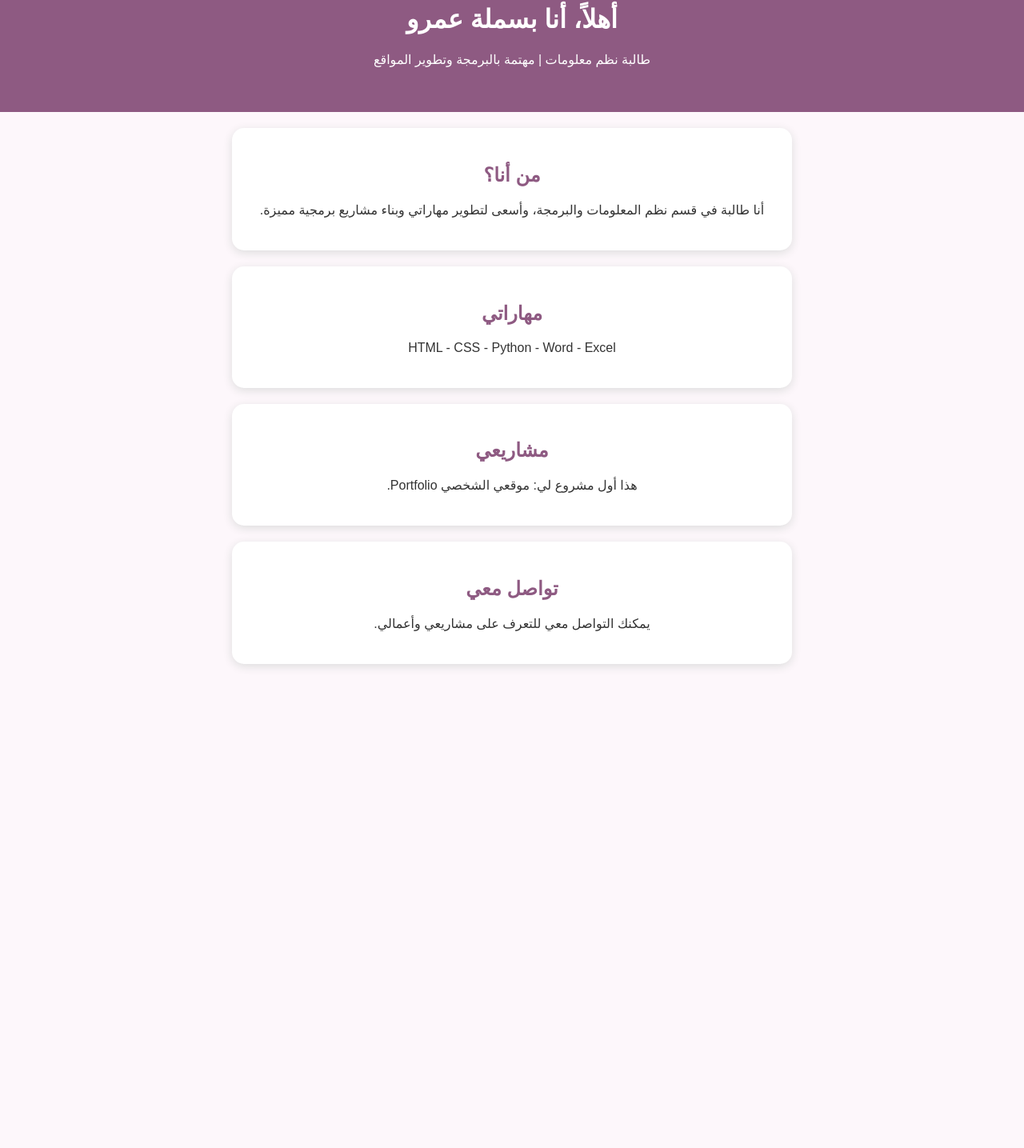
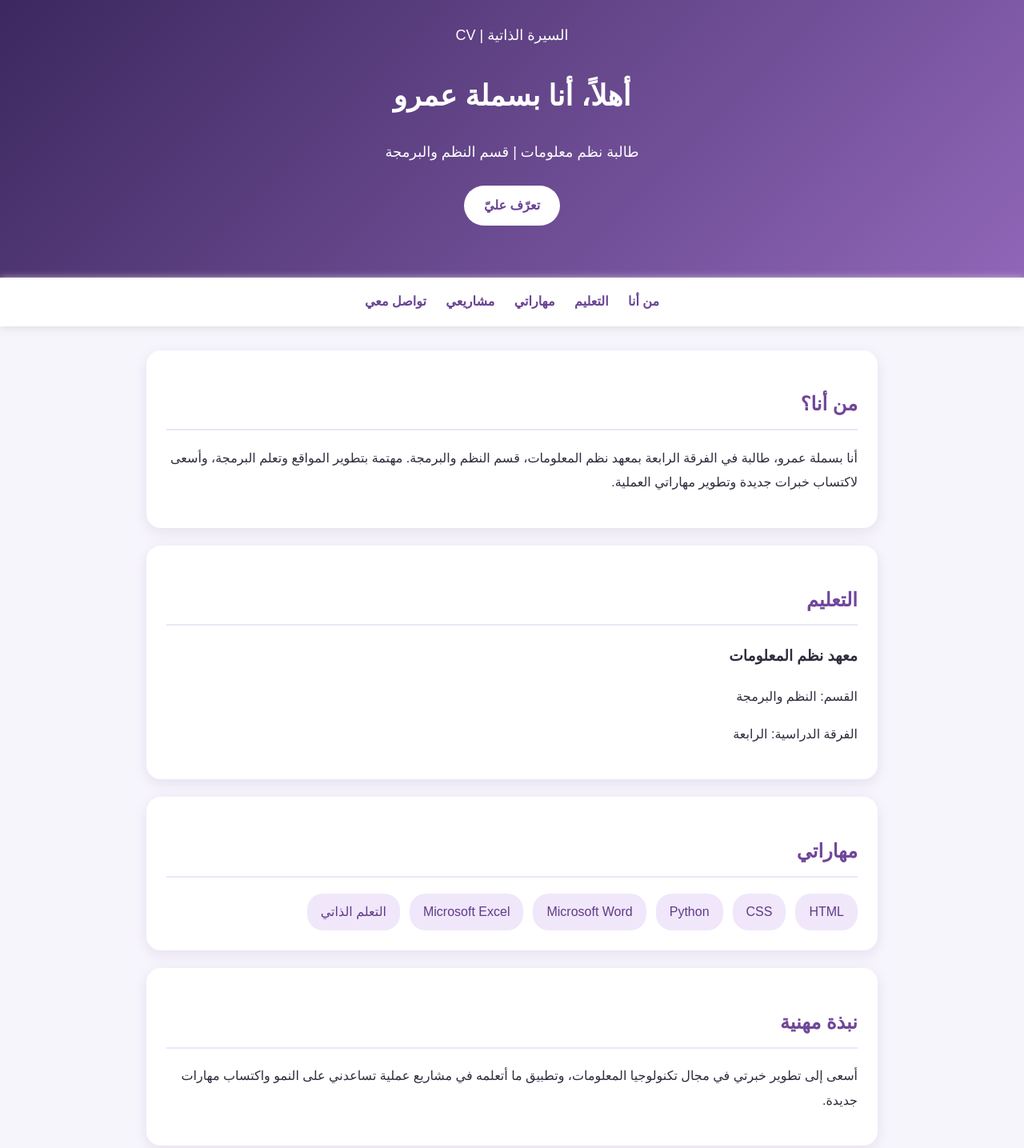
Before and after one commit to basamal646-sketch/Basmala-Portfoli, a plain HTML site: page index.html in a window 1280 px wide. Shown: the part 56-1491 px from the top of the page at 80% size. Before the commit the page ends 906 px from the top, so only its background shows below. Drawn offline with Linux system fonts and the light colour scheme.

Commit message:
Update index.html

```diff
--- a/index.html
+++ b/index.html
@@ -3,59 +3,179 @@
 <head>
 <meta charset="UTF-8">
 <meta name="viewport" content="width=device-width, initial-scale=1.0">
-<title>بسملة عمرو | Portfolio</title>
+<title>بسملة عمرو | السيرة الذاتية</title>
 <style>
+* {
+  box-sizing: border-box;
+  scroll-behavior: smooth;
+}
 body {
   margin: 0;
   font-family: Arial, sans-serif;
-  background: #fdf7fb;
-  color: #333;
-  text-align: center;
+  background: #f7f5fc;
+  color: #302b3d;
+  line-height: 1.9;
 }
 header {
-  background: #8e5a82;
+  background: linear-gradient(135deg, #39265c, #9066b8);
   color: white;
-  padding: 40px 15px;
+  text-align: center;
+  padding: 65px 20px;
+}
+header h1 {
+  font-size: 36px;
+  margin: 10px 0;
+}
+header p {
+  font-size: 18px;
+  margin-bottom: 25px;
+}
+nav {
+  background: white;
+  padding: 15px;
+  text-align: center;
+  box-shadow: 0 2px 10px #ddd;
+  position: sticky;
+  top: 0;
+}
+nav a {
+  color: #694394;
+  text-decoration: none;
+  margin: 0 10px;
+  font-weight: bold;
+}
+.container {
+  max-width: 950px;
+  margin: 30px auto;
+  padding: 0 18px;
 }
 section {
   background: white;
-  margin: 20px auto;
   padding: 25px;
-  max-width: 650px;
-  border-radius: 15px;
-  box-shadow: 0 3px 12px #ddd;
+  margin-bottom: 22px;
+  border-radius: 18px;
+  box-shadow: 0 5px 18px #e6dfef;
 }
-h2 { color: #8e5a82; }
-a {
+h2 {
+  color: #70469a;
+  border-bottom: 2px solid #eee5f8;
+  padding-bottom: 8px;
+}
+.hero-button {
   display: inline-block;
-  background: #8e5a82;
+  background: white;
+  color: #694394;
+  padding: 10px 25px;
+  border-radius: 25px;
+  text-decoration: none;
+  font-weight: bold;
+}
+.skills {
+  display: flex;
+  flex-wrap: wrap;
+  gap: 12px;
+}
+.skills span {
+  background: #f0e7fa;
+  color: #603a89;
+  padding: 8px 17px;
+  border-radius: 20px;
+}
+.project {
+  background: #faf8fd;
+  padding: 15px;
+  border-radius: 12px;
+  margin-top: 12px;
+}
+footer {
+  text-align: center;
+  padding: 25px;
+  background: #39265c;
   color: white;
-  padding: 12px 20px;
-  border-radius: 8px;
-  text-decoration: none;
+}
+@media (max-width: 600px) {
+  header h1 {
+    font-size: 28px;
+  }
+  nav a {
+    display: inline-block;
+    margin: 5px;
+    font-size: 14px;
+  }
 }
 </style>
 </head>
 <body>
 <header>
+  <p>السيرة الذاتية | CV</p>
   <h1>أهلاً، أنا بسملة عمرو</h1>
-  <p>طالبة نظم معلومات | مهتمة بالبرمجة وتطوير المواقع</p>
+  <p>طالبة نظم معلومات | قسم النظم والبرمجة</p>
+  <a class="hero-button" href="#about">تعرّف عليّ</a>
 </header>
-<section>
+<nav>
+  <a href="#about">من أنا</a>
+  <a href="#education">التعليم</a>
+  <a href="#skills">مهاراتي</a>
+  <a href="#projects">مشاريعي</a>
+  <a href="#contact">تواصل معي</a>
+</nav>
+<div class="container">
+<section id="about">
   <h2>من أنا؟</h2>
-  <p>أنا طالبة في قسم نظم المعلومات والبرمجة، وأسعى لتطوير مهاراتي وبناء مشاريع برمجية مميزة.</p>
+  <p>
+    أنا بسملة عمرو، طالبة في الفرقة الرابعة بمعهد نظم المعلومات،
+    قسم النظم والبرمجة. مهتمة بتطوير المواقع وتعلم البرمجة،
+    وأسعى لاكتساب خبرات جديدة وتطوير مهاراتي العملية.
+  </p>
+</section>
+<section id="education">
+  <h2>التعليم</h2>
+  <h3>معهد نظم المعلومات</h3>
+  <p>القسم: النظم والبرمجة</p>
+  <p>الفرقة الدراسية: الرابعة</p>
+</section>
+<section id="skills">
+  <h2>مهاراتي</h2>
+  <div class="skills">
+    <span>HTML</span>
+    <span>CSS</span>
+    <span>Python</span>
+    <span>Microsoft Word</span>
+    <span>Microsoft Excel</span>
+    <span>التعلم الذاتي</span>
+  </div>
 </section>
 <section>
-  <h2>مهاراتي</h2>
-  <p>HTML - CSS - Python - Word - Excel</p>
+  <h2>نبذة مهنية</h2>
+  <p>
+    أسعى إلى تطوير خبرتي في مجال تكنولوجيا المعلومات،
+    وتطبيق ما أتعلمه في مشاريع عملية تساعدني على النمو
+    واكتساب مهارات جديدة.
+  </p>
+</section>
+<section id="projects">
+  <h2>مشاريعي</h2>
+  <div class="project">
+    <h3>موقعي الشخصي Portfolio</h3>
+    <p>
+      تصميم موقع شخصي باستخدام HTML وCSS لعرض السيرة الذاتية
+      والتعليم والمهارات والمشاريع بطريقة منظمة.
+    </p>
+  </div>
 </section>
 <section>
-  <h2>مشاريعي</h2>
-  <p>هذا أول مشروع لي: موقعي الشخصي Portfolio.</p>
+  <h2>اهتماماتي</h2>
+  <p>البرمجة، تطوير المواقع، تعلم Python، وتطوير المهارات التقنية.</p>
 </section>
-<section>
+<section id="contact">
   <h2>تواصل معي</h2>
-  <p>يمكنك التواصل معي للتعرف على مشاريعي وأعمالي.</p>
+  <p>يسعدني التواصل للتعرف على مشاريعي ومهاراتي.</p>
+  <a href="https://github.com/basamal646-sketch"
+     target="_blank">حسابي على GitHub</a>
 </section>
+</div>
+<footer>
+  <p>© 2026 بسملة عمرو | جميع الحقوق محفوظة</p>
+</footer>
 </body>
 </html>
```
